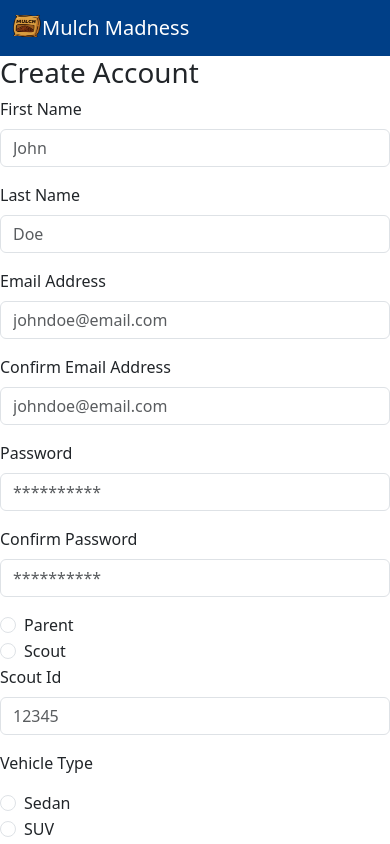
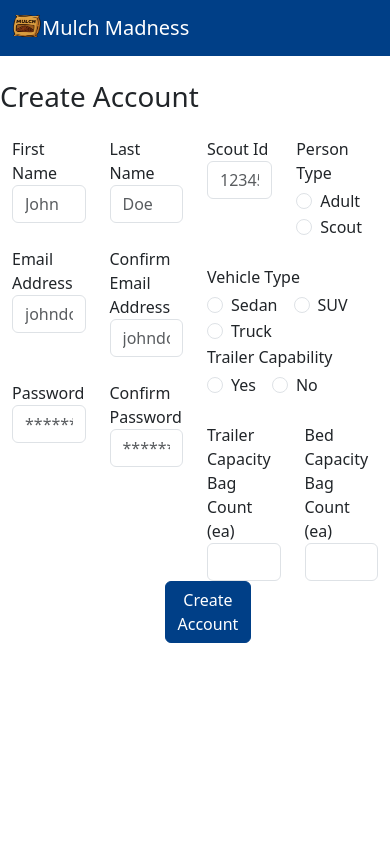
Before and after one commit to Bushwhacker40/MulchMadness, a React (Vite) app in the folder client/: page /createaccount in a window 390 px wide. Shown: the top 844 px of the page. Built offline with nearby package versions, Linux system fonts and the light colour scheme.

Commit message:
Modified layout of most pages.

```diff
--- a/client/src/screens/CreateAccount.tsx
+++ b/client/src/screens/CreateAccount.tsx
@@ -1,11 +1,16 @@
 export default function CreateAccount() {
   return (
     <form className="needs-validation" noValidate>
+      <div className="col-md-8 mx-auto m-4">
         <h1>Create Account</h1>
-      <div className="mb-3">
-        <label htmlFor="createAccountFirstName" className="form-label">
-          First Name
-        </label>
+      </div>
+      <div className="container">
+        <div className="row mb-4">
+          <div className="col">
+            <div className="row mb-4">
+              <div className="col">
+                <div>
+                  <label htmlFor="createAccountFirstName">First Name</label>
                   <input
                     type="text"
                     className="form-control"
@@ -13,12 +18,15 @@ export default function CreateAccount() {
                     placeholder="John"
                     required
                   />
-        <div className="invalid-feedback">Please enter in your first name.</div>
+                  <div className="invalid-feedback">
+                    Please enter in your first name.
                   </div>
-      <div className="mb-3">
-        <label htmlFor="createAccountLastName" className="form-label">
-          Last Name
-        </label>
+                </div>
+              </div>
+
+              <div className="col">
+                <div>
+                  <label htmlFor="createAccountLastName">Last Name</label>
                   <input
                     type="text"
                     className="form-control"
@@ -26,12 +34,16 @@ export default function CreateAccount() {
                     placeholder="Doe"
                     required
                   />
-        <div className="invalid-feedback">Please enter in your last name.</div>
+                  <div className="invalid-feedback">
+                    Please enter in your last name.
                   </div>
-      <div className="mb-3">
-        <label htmlFor="createAccountEmail" className="form-label">
-          Email Address
-        </label>
+                </div>
+              </div>
+            </div>
+            <div className="row mb-4">
+              <div className="col">
+                <div>
+                  <label htmlFor="createAccountEmail">Email Address</label>
                   <input
                     type="email"
                     className="form-control"
@@ -43,8 +55,10 @@ export default function CreateAccount() {
                     Please enter in your email address.
                   </div>
                 </div>
-      <div className="mb-3">
-        <label htmlFor="createAccountConfirmEmail" className="form-label">
+              </div>
+              <div className="col">
+                <div>
+                  <label htmlFor="createAccountConfirmEmail">
                     Confirm Email Address
                   </label>
                   <input
@@ -58,10 +72,13 @@ export default function CreateAccount() {
                     Please confirm your email address.
                   </div>
                 </div>
-      <div className="mb-3">
-        <label htmlFor="createAccountPassword" className="form-label">
-          Password
-        </label>
+              </div>
+            </div>
+
+            <div className="row mb-4">
+              <div className="col">
+                <div>
+                  <label htmlFor="createAccountPassword">Password</label>
                   <input
                     type="password"
                     className="form-control"
@@ -69,10 +86,14 @@ export default function CreateAccount() {
                     placeholder="**********"
                     required
                   />
-        <div className="invalid-feedback">Please enter in a password.</div>
+                  <div className="invalid-feedback">
+                    Please enter in a password.
                   </div>
-      <div className="mb-3">
-        <label htmlFor="createAccountConfirmPassword" className="form-label">
+                </div>
+              </div>
+              <div className="col">
+                <div>
+                  <label htmlFor="createAccountConfirmPassword">
                     Confirm Password
                   </label>
                   <input
@@ -86,32 +107,14 @@ export default function CreateAccount() {
                     Please confirm your passwords match.
                   </div>
                 </div>
-      <div className="form-check">
-        <input
-          className="form-check-input"
-          type="radio"
-          name="createAccountPersonType"
-          id="createAccountRadioParent"
-        />
-        <label className="form-check-label" htmlFor="createAccountRadioParent">
-          Parent
-        </label>
               </div>
-      <div className="form-check">
-        <input
-          className="form-check-input"
-          type="radio"
-          name="createAccountPersonType"
-          id="createAccountRadioScout"
-        />
-        <label className="form-check-label" htmlFor="createAccountRadioScout">
-          Scout
-        </label>
             </div>
-      <div className="mb-3">
-        <label htmlFor="createAccountScoutId" className="form-label">
-          Scout Id
-        </label>
+          </div>
+          <div className="col">
+            <div className="row mb-4">
+              <div className="col">
+                <div>
+                  <label htmlFor="createAccountScoutId">Scout Id</label>
                   <input
                     type="text"
                     className="form-control"
@@ -120,9 +123,37 @@ export default function CreateAccount() {
                     required
                   />
                 </div>
-      <div role="group" aria-label="Vehicle Type">
-        <p>Vehicle Type</p>
-        <div className="form-check">
+              </div>
+
+              <div className="col">
+                <fieldset>
+                  <legend className="mb-1 fs-6">Person Type</legend>
+                  <div className="form-check form-check-inline">
+                    <input
+                      className="form-check-input"
+                      type="radio"
+                      name="createAccountPersonType"
+                      id="createAccountRadioAdult"
+                    />
+                    <label htmlFor="createAccountRadioAdult">Adult</label>
+                  </div>
+                  <div className="form-check form-check-inline">
+                    <input
+                      className="form-check-input"
+                      type="radio"
+                      name="createAccountPersonType"
+                      id="createAccountRadioScout"
+                    />
+                    <label htmlFor="createAccountRadioScout">Scout</label>
+                  </div>
+                </fieldset>
+              </div>
+            </div>
+            <div className="row mb-4">
+              <div className="col">
+                <fieldset>
+                  <legend className="mb-1 fs-6">Vehicle Type</legend>
+                  <div className="form-check form-check-inline">
                     <input
                       className="form-check-input"
                       type="radio"
@@ -136,67 +167,102 @@ export default function CreateAccount() {
                       Sedan
                     </label>
                   </div>
-        <div className="form-check">
+                  <div className="form-check form-check-inline">
                     <input
                       className="form-check-input"
                       type="radio"
                       name="createAccountVehicleType"
                       id="createAccountVehicleTypeSUV"
                     />
-          <label
-            className="form-check-label"
-            htmlFor="createAccountVehicleTypeSUV"
-          >
-            SUV
-          </label>
+                    <label htmlFor="createAccountVehicleTypeSUV">SUV</label>
                   </div>
-        <div className="form-check">
+                  <div className="form-check form-check-inline">
                     <input
                       className="form-check-input"
                       type="radio"
                       name="createAccountVehicleType"
                       id="createAccountVehicleTypeTruck"
                     />
-          <label
-            className="form-check-label"
-            htmlFor="createAccountVehicleTypeTruck"
-          >
-            Truck
-          </label>
+                    <label htmlFor="createAccountVehicleTypeTruck">Truck</label>
                   </div>
+                </fieldset>
               </div>
-      <div role="group" aria-label="Trailer Capability">
-        <p>Trailer Capability</p>
-        <div className="form-check">
+              <div className="col">
+                <fieldset>
+                  <legend className="mb-1 fs-6">Trailer Capability</legend>
+                  <div className="form-check form-check-inline">
                     <input
                       className="form-check-input"
                       type="radio"
                       name="createAccountTrailer"
                       id="createAccountVehicleTrailerYes"
                     />
-          <label className="form-check-label" htmlFor="createAccountVehicleTrailerYes">
+                    <label
+                      className="form-check-label"
+                      htmlFor="createAccountVehicleTrailerYes"
+                    >
                       Yes
                     </label>
                   </div>
-        <div className="form-check">
+                  <div className="form-check form-check-inline">
                     <input
                       className="form-check-input"
                       type="radio"
                       name="createAccountTrailer"
                       id="createAccountVehicleTrailerNo"
                     />
-          <label className="form-check-label" htmlFor="createAccountVehicleTrailerNo">
+                    <label
+                      className="form-check-label"
+                      htmlFor="createAccountVehicleTrailerNo"
+                    >
                       No
                     </label>
                   </div>
+                </fieldset>
               </div>
-      <div className="mb-3">
-        <label className="form-label" htmlFor="createAccountTrailerBags">Trailer Capacity Bag Count</label>
-        <input className="form-control" type="number" id="createAccountTrailerBags" min={0} max={175} step={1}/>
             </div>
-      <div className="mb-3">
-        <label className="form-label" htmlFor="createAccountBedBags">Bed Capacity Bag Count</label>
-        <input className="form-control" type="number" id="createAccountBedBags" min={0} max={50} step={1} />
+            <div className="row">
+              <div className="col">
+                <div>
+                  <label htmlFor="createAccountTrailerBags">
+                    Trailer Capacity Bag Count (ea)
+                  </label>
+                  <input
+                    className="form-control"
+                    type="number"
+                    id="createAccountTrailerBags"
+                    min={0}
+                    max={175}
+                    step={1}
+                  />
+                </div>
+              </div>
+
+              <div className="col">
+                <div>
+                  <label htmlFor="createAccountBedBags">
+                    Bed Capacity Bag Count (ea)
+                  </label>
+                  <input
+                    className="form-control"
+                    type="number"
+                    id="createAccountBedBags"
+                    min={0}
+                    max={50}
+                    step={1}
+                  />
+                </div>
+              </div>
+            </div>
+          </div>
+          <div className="row justify-content-center">
+            <div className="col-2 d-flex">
+              <button type="submit" className="btn btn-primary flex-fill">
+                Create Account
+              </button>
+            </div>
+          </div>
+        </div>
       </div>
     </form>
   );
```
Also changed, not shown: client/src/screens/CreateOrder.tsx (+2 -5 lines), client/src/screens/LogIn.tsx (+8 -7 lines). Lines whose indentation alone changed are shown as unchanged.
